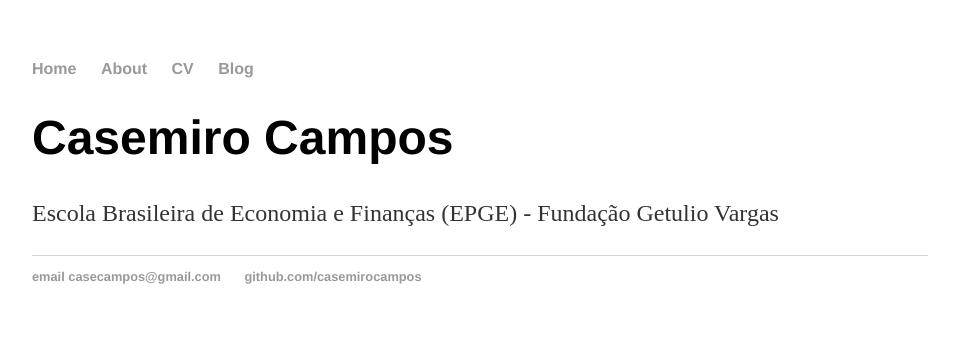
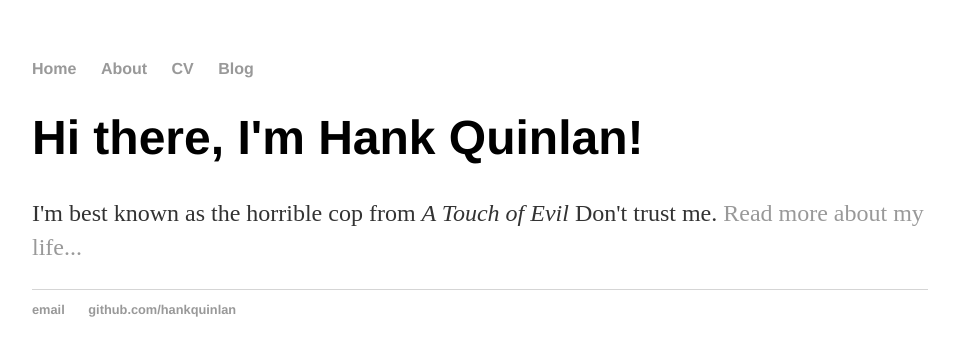
Before and after one commit to casemirocampos/casemirocampos.github.io, a Jekyll site: the page built from index.html, in a window 1280 px wide. Shown: the top 356 px of the page, without its empty margins (160-1119 px from the left). Built offline with Jekyll 4.4.1, drawn with Linux system fonts in a browser that asks for light colours.

Commit message:
Update index.html

```diff
--- a/index.html
+++ b/index.html
@@ -1,31 +1,8 @@
-
-<!DOCTYPE html>
-<html>
-	<head>
-		<title>Casemiro Campos</title>
-		<!-- link to main stylesheet -->
-		<link rel="stylesheet" type="text/css" href="/css/main.css">
-	</head>
-	<body>
-		<nav>
-    		<ul>
-        		<li><a href="/">Home</a></li>
-	        	<li><a href="/about">About</a></li>
-        		<li><a href="/cv">CV</a></li>
-        		<li><a href="/blog">Blog</a></li>
-    		</ul>
-		</nav>
-		<div class="container">
-    		<div class="blurb">
-        		<h1>Casemiro Campos</h1>
-				<p>Escola Brasileira de Economia e Finanças (EPGE) - Fundação Getulio Vargas</p>
-    		</div><!-- /.blurb -->
-		</div><!-- /.container -->
-		<footer>
-    		<ul>
-        		<li><a href="mailto:casecampos@gmail.com">email casecampos@gmail.com</a></li>
-        		<li><a href="https://github.com/casemirocampos">github.com/casemirocampos</a></li>
-			</ul>
-		</footer>
-	</body>
-</html>
+---
+layout: default
+title: Hank Quinlan, Horrible Cop
+---
+<div class="blurb">
+	<h1>Hi there, I'm Hank Quinlan!</h1>
+	<p>I'm best known as the horrible cop from <em>A Touch of Evil</em> Don't trust me. <a href="/about">Read more about my life...</a></p>
+</div><!-- /.blurb -->
```
